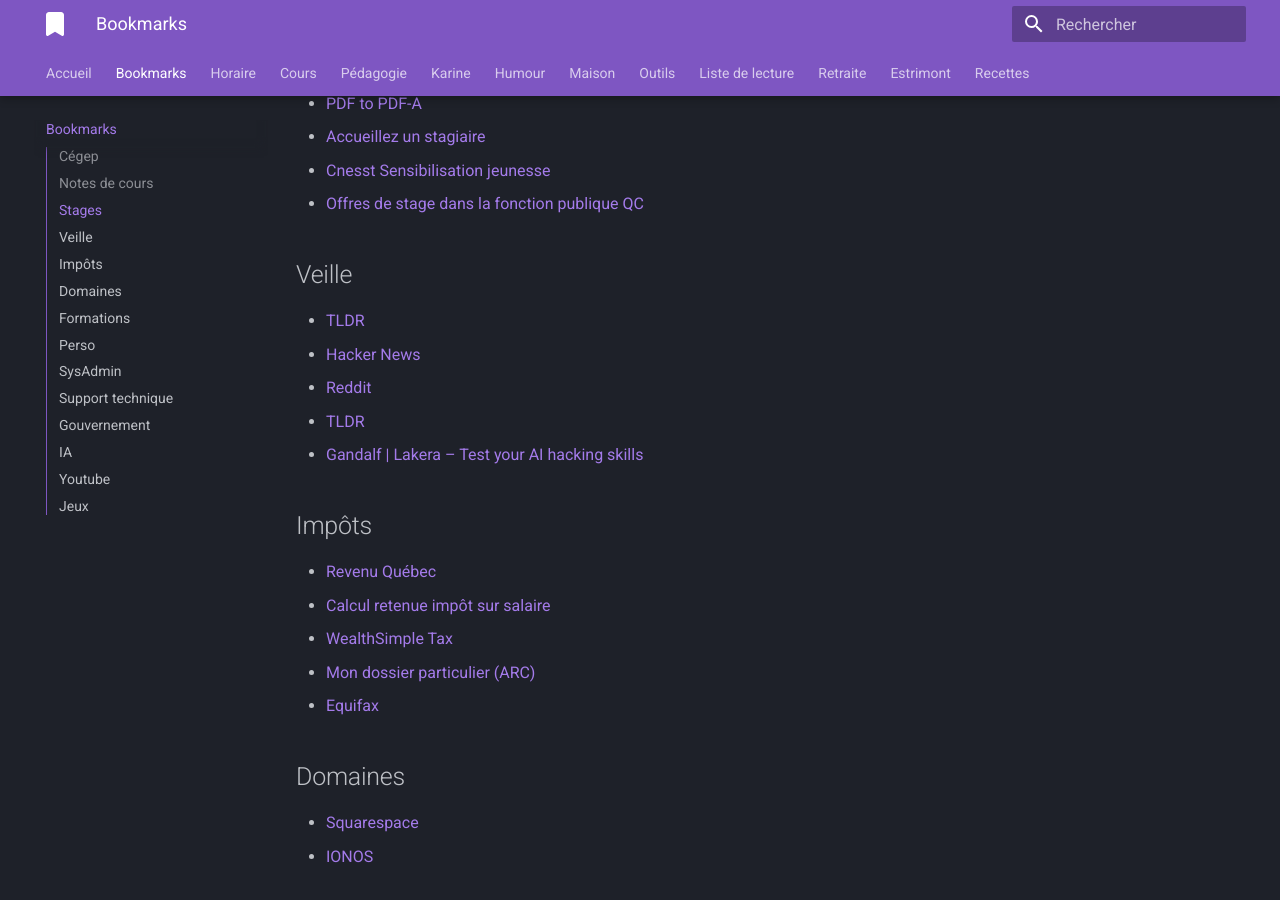
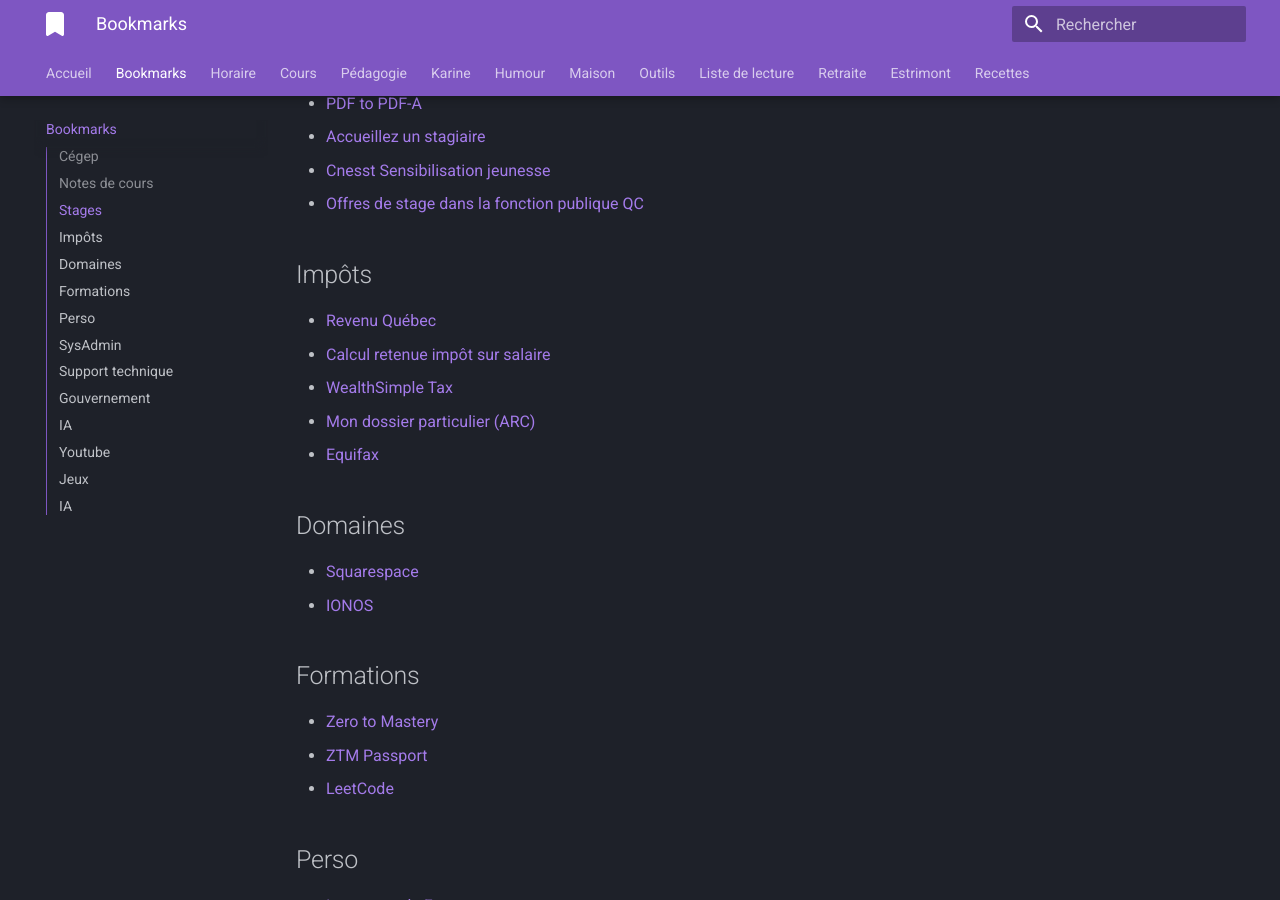
Before and after one commit to jaixan/bm, an MkDocs documentation site: the page built from docs/bookmarks.md, in a window 1280 px wide and 900 px high, scrolled down 1293 px. Built offline with MkDocs 1.6.1 and Material for MkDocs 9.7.7, drawn with Linux system fonts in a browser that asks for light colours; some of the changed text lies outside the part shown.

Commit message:
nouveaux BM

```diff
--- a/docs/bookmarks.md
+++ b/docs/bookmarks.md
@@ -40,14 +40,6 @@
 - [Accueillez un stagiaire](https://pratiquesrh.com/fr/accueillez-un-stagiaire)
 - [Cnesst Sensibilisation jeunesse](https://www.cnesst.gouv.qc.ca/fr/campagnes-sensibilisation-promotion/poser-questions-ca-ne-fait-pas-mal?utm_campaign=CSPQ%7CCNESST%7CBrand%7CJeunesse%7CQ2%7C2022%7CFR/EN%7C%7C1016334%7C5698-IU-P201&utm_medium=Social&utm_source=LinkedIn&utm_content=1920x1080-fille-fr)
 - [Offres de stage dans la fonction publique QC](https://www.carrieres.gouv.qc.ca/stages-dans-la-fonction-publique)
-
-## Veille
-
-- [TLDR](https://tldr.tech/)
-- [Hacker News](https://news.ycombinator.com/)
-- [Reddit](https://www.reddit.com/)
-- [TLDR](https://tldr.tech/)
-- [Gandalf | Lakera – Test your AI hacking skills](https://gandalf.lakera.ai/baseline)
 
 ## Impôts
 
@@ -105,3 +97,11 @@
 ## Jeux
 
 - [Balatro Wiki | Fandom](https://balatrogame.fandom.com/wiki/Balatro_Wiki)
+
+## IA
+
+- [TLDR](https://tldr.tech/)
+- [Hacker News](https://news.ycombinator.com/)
+- [Reddit](https://www.reddit.com/)
+- [TLDR](https://tldr.tech/)
+- [Gandalf | Lakera – Test your AI hacking skills](https://gandalf.lakera.ai/baseline)
```
Also changed, not shown: 1 other file.
